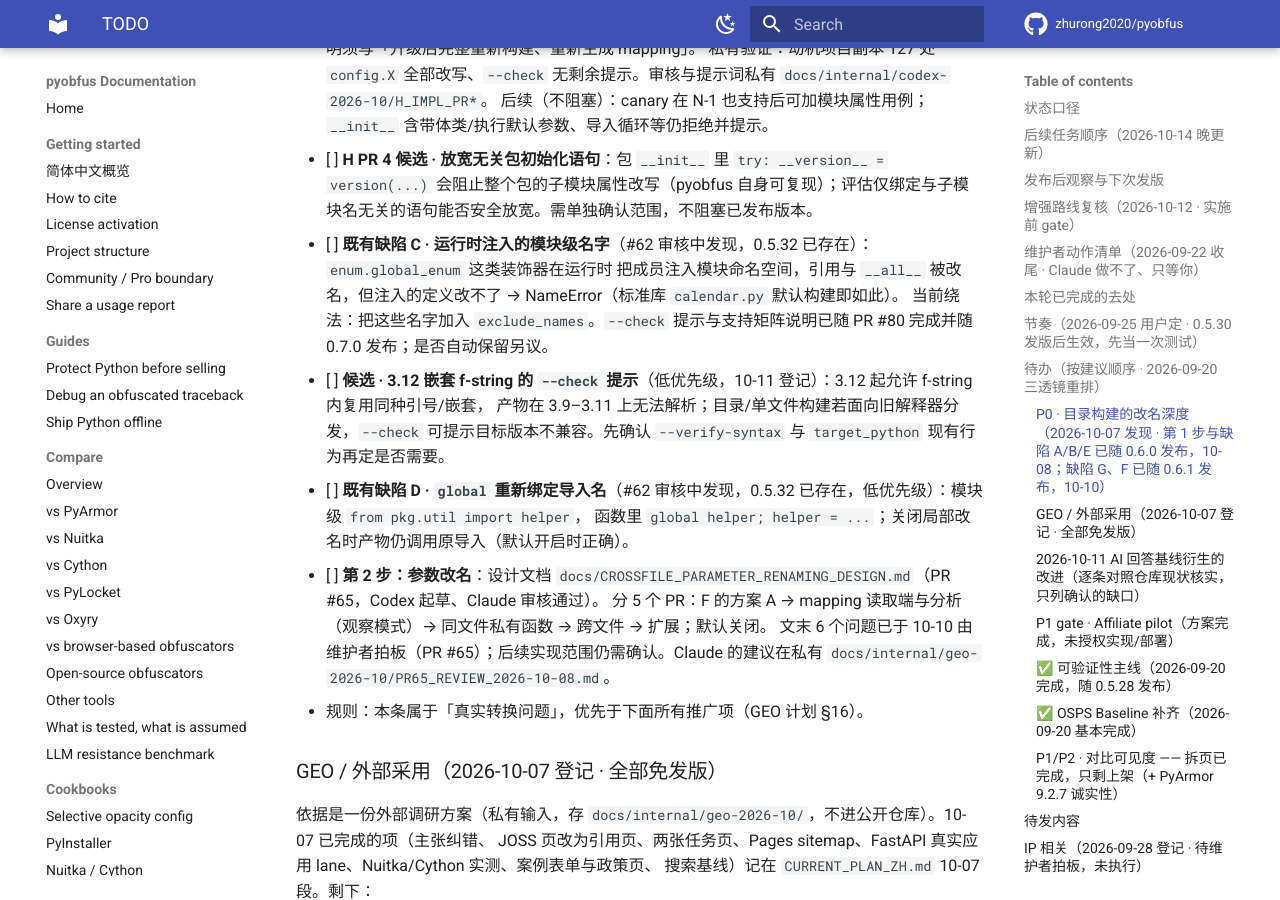
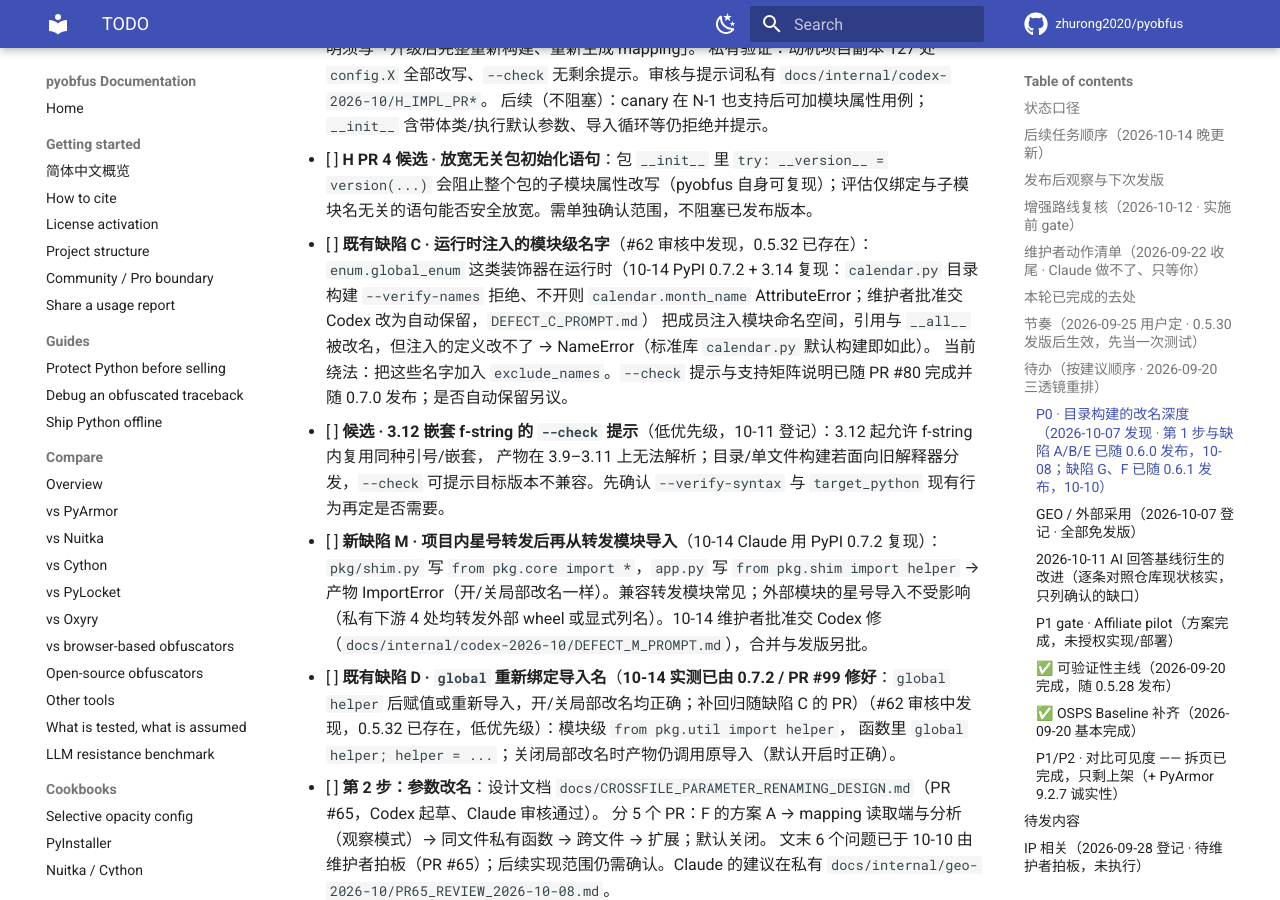
Before and after one commit to zhurong2020/pyobfus, an MkDocs documentation site: the page built from docs/TODO.md, in a window 1280 px wide and 900 px high, scrolled down 8159 px. Built offline with MkDocs 1.6.1 and Material for MkDocs 9.7.7, drawn with Linux system fonts in a browser that asks for light colours; comment, search, counter and statistics services are not loaded.

Commit message:
docs(todo): register defect M, mark D fixed by 0.7.2, queue C for Codex
Co-Authored-By: Claude Opus 5.5 <noreply@anthropic.com>

```diff
--- a/docs/TODO.md
+++ b/docs/TODO.md
@@ -216,13 +216,14 @@ provenance 项收拢为**一条主线抬为 P0**；**明确不追** PyArmor 的
       私有验证：动机项目副本 127 处 `config.X` 全部改写、`--check` 无剩余提示。审核与提示词私有 `docs/internal/codex-2026-10/H_IMPL_PR*`。
       后续（不阻塞）：canary 在 N-1 也支持后可加模块属性用例；`__init__` 含带体类/执行默认参数、导入循环等仍拒绝并提示。
 - [ ] **H PR 4 候选 · 放宽无关包初始化语句**：包 `__init__` 里 `try: __version__ = version(...)` 会阻止整个包的子模块属性改写（pyobfus 自身可复现）；评估仅绑定与子模块名无关的语句能否安全放宽。需单独确认范围，不阻塞已发布版本。
-- [ ] **既有缺陷 C · 运行时注入的模块级名字**（#62 审核中发现，0.5.32 已存在）：`enum.global_enum` 这类装饰器在运行时
+- [ ] **既有缺陷 C · 运行时注入的模块级名字**（#62 审核中发现，0.5.32 已存在）：`enum.global_enum` 这类装饰器在运行时（10-14 PyPI 0.7.2 + 3.14 复现：`calendar.py` 目录构建 `--verify-names` 拒绝、不开则 `calendar.month_name` AttributeError；维护者批准交 Codex 改为自动保留，`DEFECT_C_PROMPT.md`）
       把成员注入模块命名空间，引用与 `__all__` 被改名，但注入的定义改不了 → NameError（标准库 `calendar.py` 默认构建即如此）。
       当前绕法：把这些名字加入 `exclude_names`。`--check` 提示与支持矩阵说明已随 PR #80 完成并随 0.7.0 发布；是否自动保留另议。
 - [ ] **候选 · 3.12 嵌套 f-string 的 `--check` 提示**（低优先级，10-11 登记）：3.12 起允许 f-string 内复用同种引号/嵌套，
       产物在 3.9–3.11 上无法解析；目录/单文件构建若面向旧解释器分发，`--check` 可提示目标版本不兼容。先确认 `--verify-syntax`
       与 `target_python` 现有行为再定是否需要。
-- [ ] **既有缺陷 D · `global` 重新绑定导入名**（#62 审核中发现，0.5.32 已存在，低优先级）：模块级 `from pkg.util import helper`，
+- [ ] **新缺陷 M · 项目内星号转发后再从转发模块导入**（10-14 Claude 用 PyPI 0.7.2 复现）：`pkg/shim.py` 写 `from pkg.core import *`，`app.py` 写 `from pkg.shim import helper` → 产物 ImportError（开/关局部改名一样）。兼容转发模块常见；外部模块的星号导入不受影响（私有下游 4 处均转发外部 wheel 或显式列名）。10-14 维护者批准交 Codex 修（`docs/internal/codex-2026-10/DEFECT_M_PROMPT.md`），合并与发版另批。
+- [ ] **既有缺陷 D · `global` 重新绑定导入名**（**10-14 实测已由 0.7.2 / PR #99 修好**：`global helper` 后赋值或重新导入，开/关局部改名均正确；补回归随缺陷 C 的 PR）（#62 审核中发现，0.5.32 已存在，低优先级）：模块级 `from pkg.util import helper`，
       函数里 `global helper; helper = ...`；关闭局部改名时产物仍调用原导入（默认开启时正确）。
 - [ ] **第 2 步：参数改名**：设计文档 `docs/CROSSFILE_PARAMETER_RENAMING_DESIGN.md`（PR #65，Codex 起草、Claude 审核通过）。
       分 5 个 PR：F 的方案 A → mapping 读取端与分析（观察模式）→ 同文件私有函数 → 跨文件 → 扩展；默认关闭。
```
